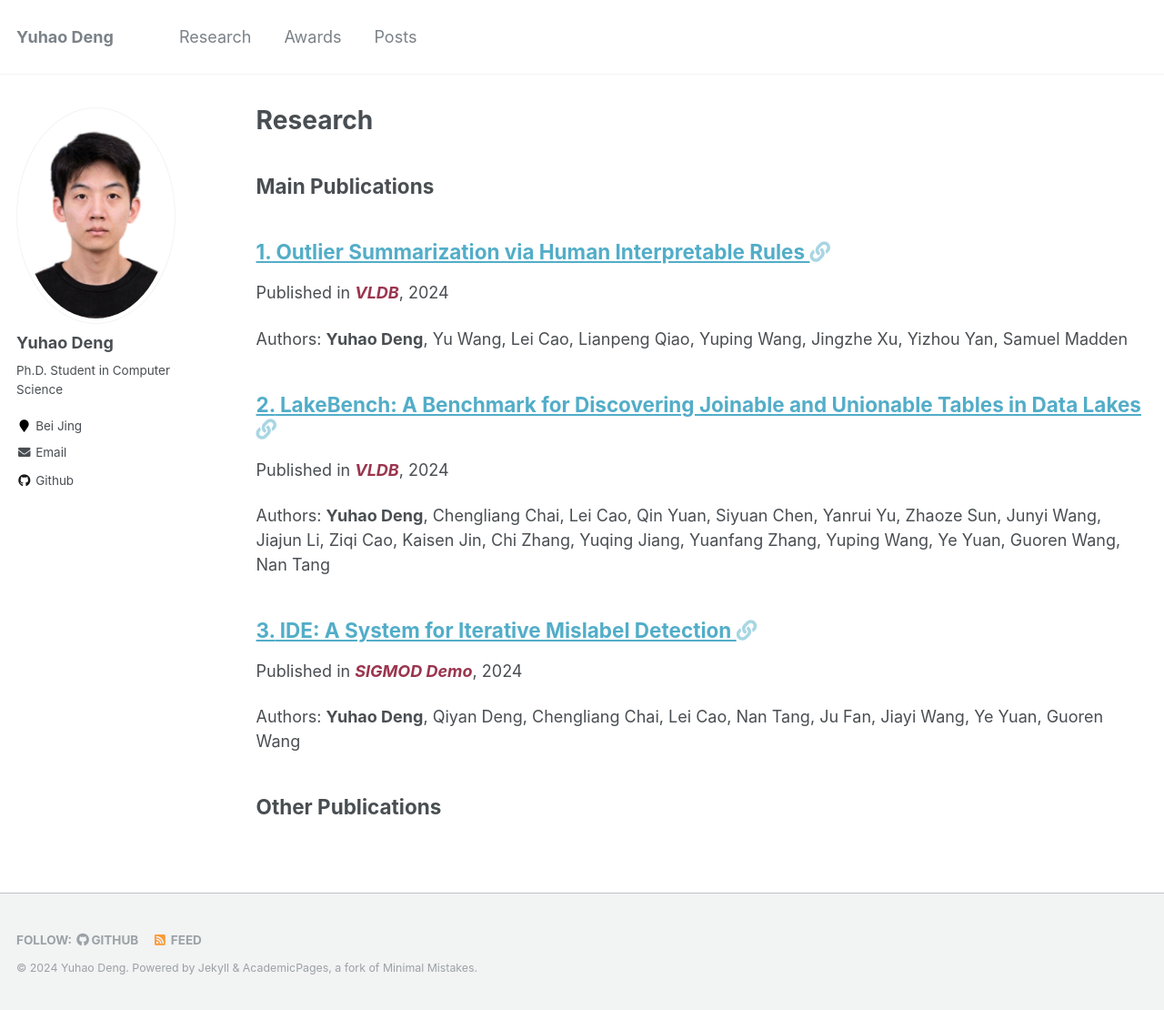
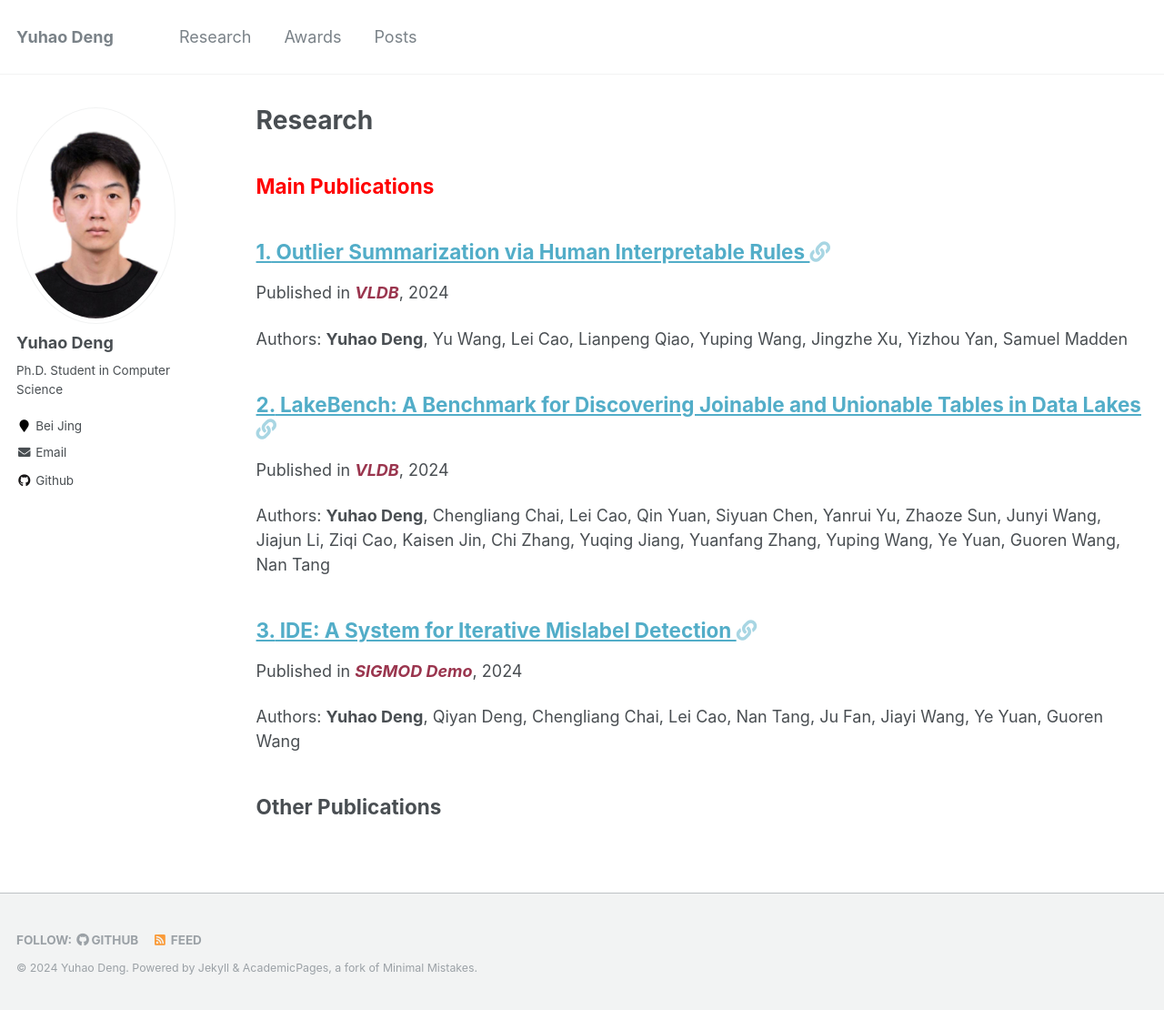
Before and after one commit to ddengyuhao/ddengyuhao.github.io, a Jekyll site: the page built from _pages/Research.md, in a window 1280 px wide and 1110 px high. Shown: the whole window at 91% size. Built offline with Jekyll 4.4.1, drawn with Linux system fonts in a browser that asks for light colours.

Commit message:
Update Research.md

```diff
--- a/_pages/Research.md
+++ b/_pages/Research.md
@@ -7,7 +7,7 @@ description: Publications in reversed chronological order.
 nav_order: 1
 ---
 
-## Main Publications
+## <font color="red">Main Publications</font>
 
 {% include base_path %}
 
```
